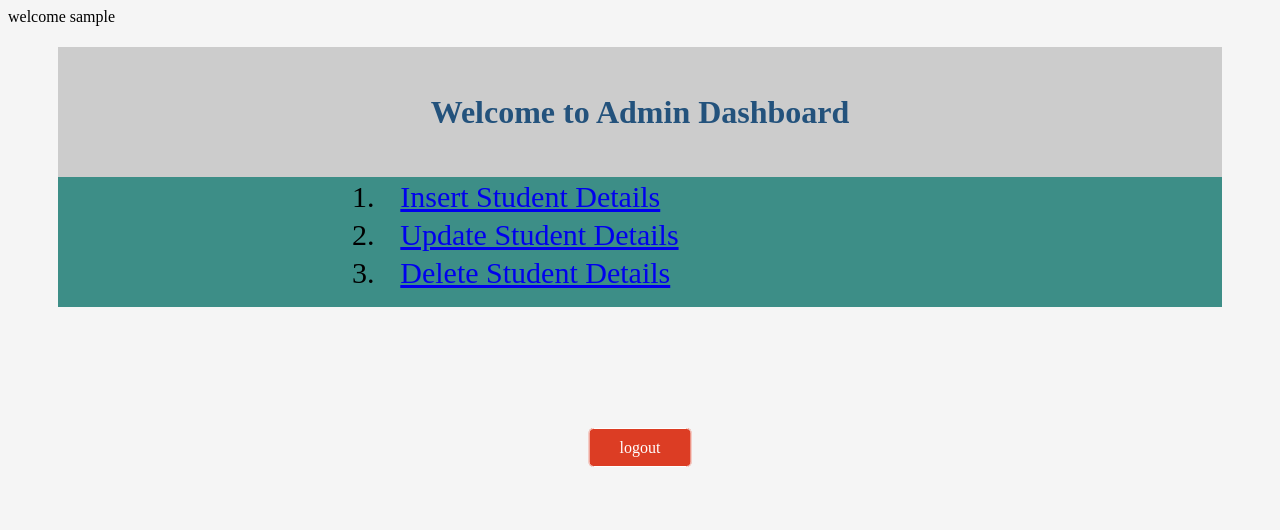
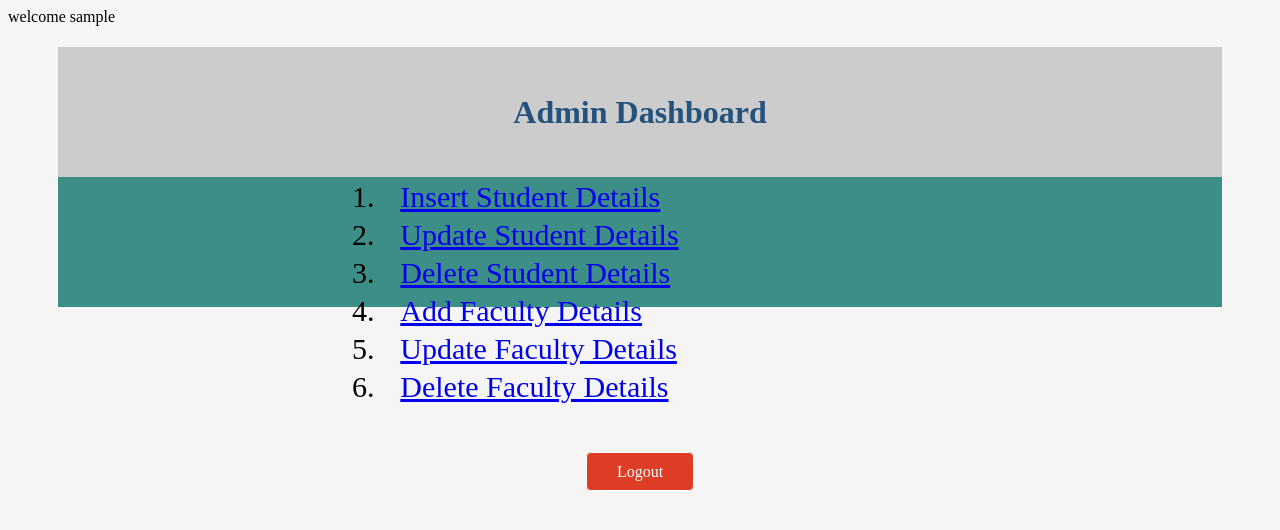
Before and after one commit to AnuMangat/SIS_Project, a PHP site: page /admin/admindash.php in a window 1280 px wide. Shown: the top 530 px of the page. Run offline with PHP 8.4, Linux system fonts and the light colour scheme; a user stored in the database is signed in.

Commit message:
Added links for faculty files

```diff
--- a/SI_Project/admin/admindash.php
+++ b/SI_Project/admin/admindash.php
@@ -17,12 +17,12 @@ echo " welcome ".$_SESSION['username'];
 <!DOCTYPE html>
 <html>
 <head>
-	<title></title>
+	<title>Student Management System</title>
 </head>
 <body>
 
 	<div class="admintitle" align="center">
-		<h1>Welcome to Admin Dashboard</h1>
+		<h1>Admin Dashboard</h1>
 
 	</div>
 	<div class="dashboard">
@@ -39,10 +39,22 @@ echo " welcome ".$_SESSION['username'];
 				<td>3.</td>
 				<td><a href="deletestudent.php">Delete Student Details</a></td>
 			</tr>
+			<tr>
+				<td>4.</td>
+				<td><a href="addfaculty.php">Add Faculty Details</a></td>
+			</tr>
+			<tr>
+				<td>5.</td>
+				<td><a href="updatefaculty.php">Update Faculty Details</a></td>
+			</tr>
+			<tr>
+				<td>6.</td>
+				<td><a href="deletefaculty.php">Delete Faculty Details</a></td>
+			</tr>
 		</table>
-		<div class="button">
-			<a href="../logout.php" class="btn">logout</a>
-		</div>
+
+			<center><a href="../logout.php" class="btn">Logout</a></center>
+
 
 	</div>
 
```
